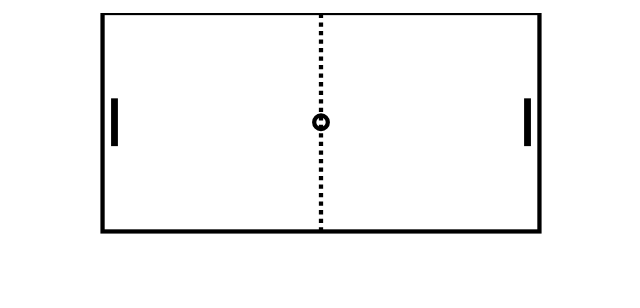
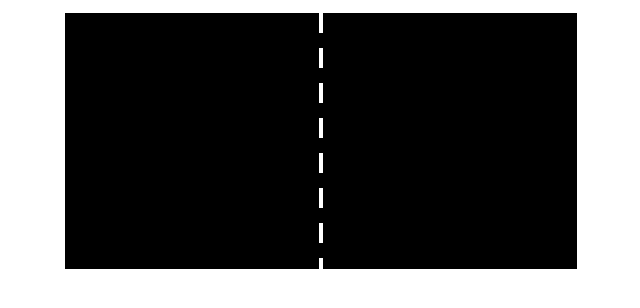
Before and after one commit to JelloPrint/Project-03, a website built with webpack: page index.html in a window 1280 px wide. Shown: the part 286-594 px from the top of the page, without its empty margins (319-959 px from the left). Built offline with nearby package versions, Linux system fonts and the light colour scheme.

Commit message:
Commit 2
Finished Board.JS, Updated Game.JS, Starting Paddle.JS

```diff
--- a/index.html
+++ b/index.html
@@ -12,13 +12,13 @@
 		<div id="game"></div>
 		<!-- Rough-out your SVG mark-up here to start... -->
 
-		<svg xmlns="http://www.w3.org/2000/svg" version="1.1" viewbox="0 0 512 300" width="512" height="256">
+		<!-- <svg xmlns="http://www.w3.org/2000/svg" version="1.1" viewbox="0 0 512 300" width="512" height="256">
 			<rect width="512" height="256" fill="#FFFFFF" stroke="black" stroke-width="5" />
 			<circle cx="256" cy="128" r="8" stroke="black" fill="white" stroke-width="5" />
 			<line x1="256" y1="256" x2="256" y2="0" stroke="black" stroke-width="5" stroke-dasharray="5, 5" />
 			<rect id="left-paddle" width="8" height="56" x="10" y="100"></rect>
 			<rect id="right-paddle" width="8" height="56" x="494" y="100"></rect>
-		</svg>
+		</svg> -->
 
 	</div>
 	<script type="text/javascript" src="build/bundle.js"></script>
--- /dev/null
+++ b/src/partials/Board.js
@@ -0,0 +1,29 @@
+import { SVG_NS } from '../settings';
+
+export default class Board {
+
+  constructor(width, height) {
+    this.width = width;
+    this.height = height;
+  }
+
+  render(svg) {
+
+    let rect = document.createElementNS(SVG_NS, 'rect');
+    rect.setAttributeNS(null, 'width', this.width);
+    rect.setAttributeNS(null, 'height', this.height);
+    rect.setAttributeNS(null, 'fill', '#000000');
+    svg.appendChild(rect);
+
+    let line = document.createElementNS(SVG_NS, 'line');
+    line.setAttributeNS(null, 'x1', this.width /2 );
+    line.setAttributeNS(null, 'x2', this.width /2);
+    line.setAttributeNS(null, 'y1', 0)
+    line.setAttributeNS(null, 'y2', this.height);
+    line.setAttributeNS(null, 'stroke', '#FFFFFF');
+    line.setAttributeNS(null, 'stroke-width', 4);
+    line.setAttributeNS(null, 'stroke-dasharray', '20, 15');
+    svg.appendChild(line);
+  }
+
+}
--- a/src/partials/Game.js
+++ b/src/partials/Game.js
@@ -1,3 +1,6 @@
+import { SVG_NS } from '../settings';
+import Board from './Board';
+
 export default class Game {
 
 	constructor(element, width, height) {
@@ -5,11 +8,23 @@ export default class Game {
 		this.width = width;
 		this.height = height;
 
-		// Other code goes here...
+
+		this.gameElement = document.getElementById(element);
+		this.board = new Board(this.width, this.height);
 	}
 
 	render() {
-		// More code goes here...
+
+		this.gameElement.innerHTML = '';
+
+		let svg = document.createElementNS(SVG_NS, 'svg');
+		svg.setAttributeNS(null, 'verison', '1.1');
+		svg.setAttributeNS(null, 'width', this.width);
+		svg.setAttributeNS(null, 'height', this.height);
+		svg.setAttributeNS(null, 'viewbox', `0.0 ${this.width} ${this.height}`);
+		this.gameElement.appendChild(svg);
+		this.board.render(svg);
+
 	}
 
 }
--- a/src/settings.js
+++ b/src/settings.js
@@ -0,0 +1 @@
+export const SVG_NS = 'http://www.w3.org/2000/svg';
```
Also changed, not shown: package.json (+7 -7 lines), src/partials/Paddle.js (added, +29 -0 lines), 1 other file.
